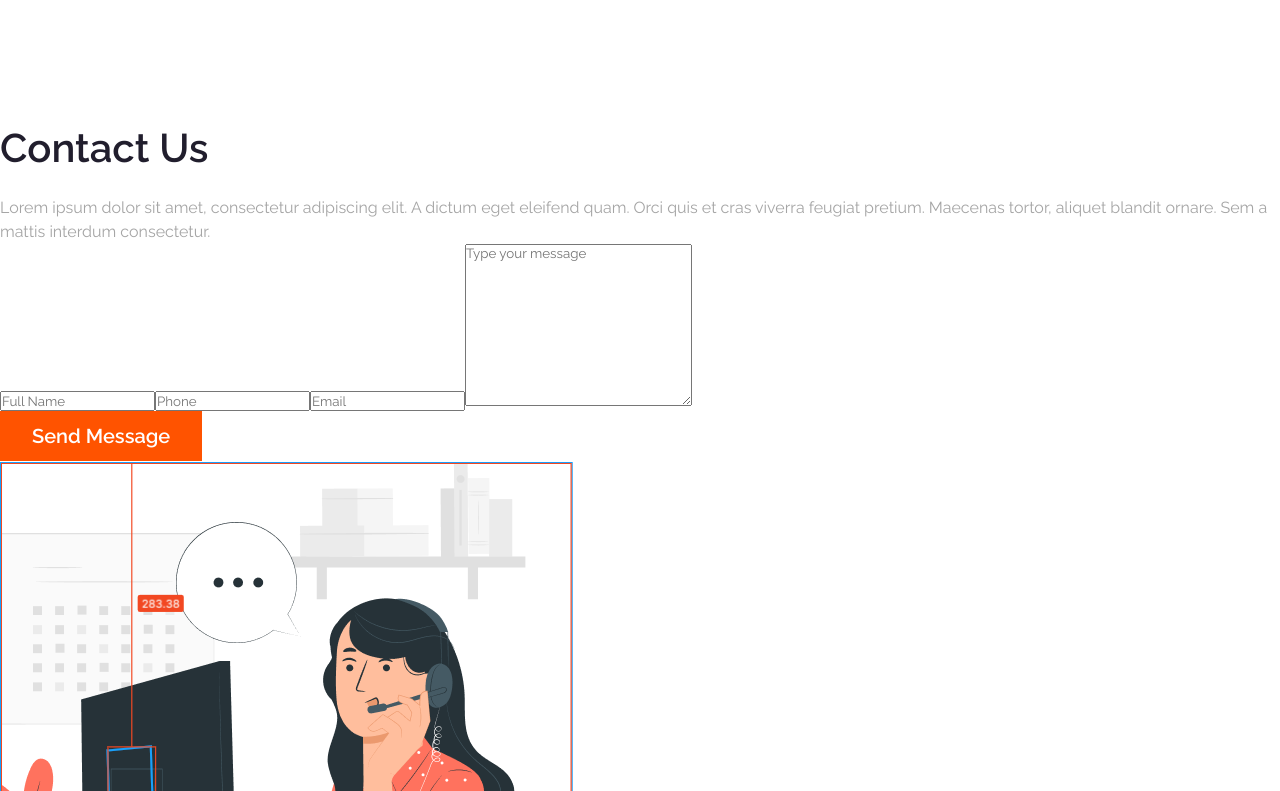
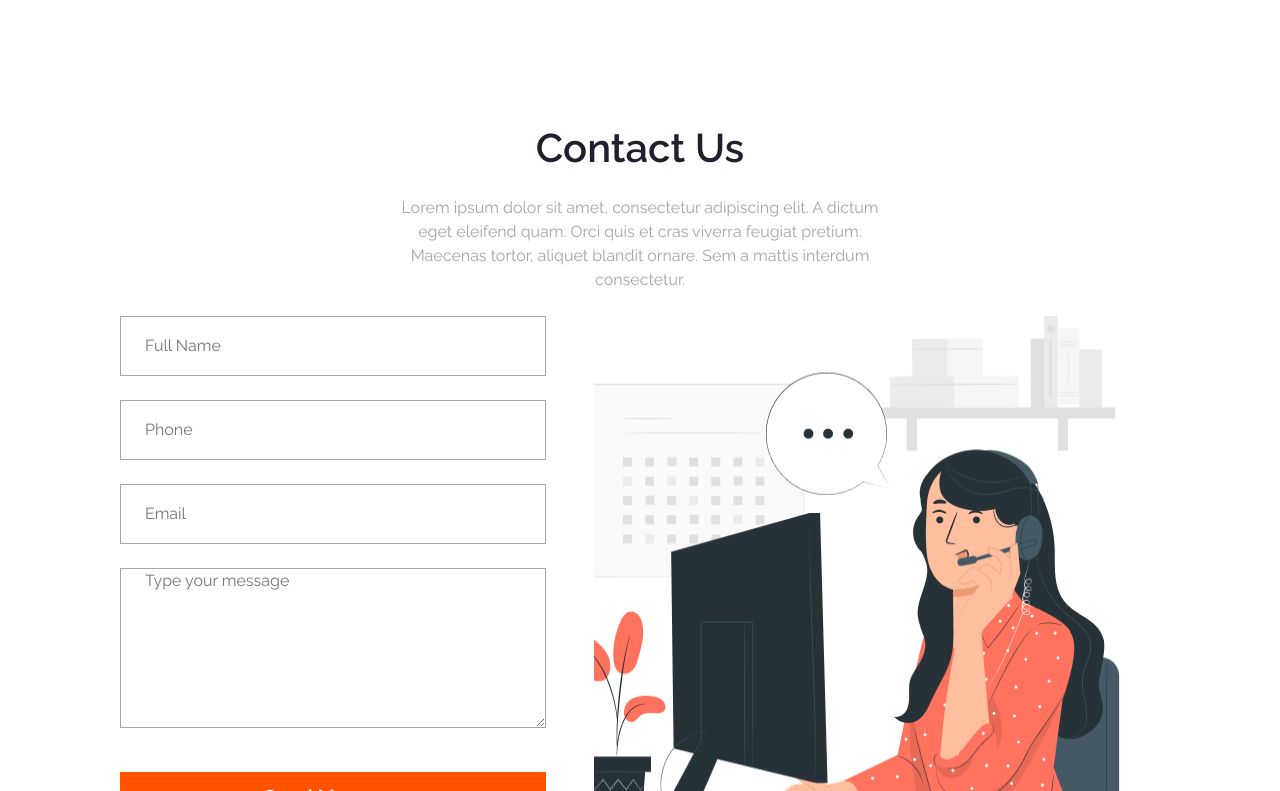
Before and after one commit to zelal-dev/holytemp-delete, a Next.js app: page / in a window 1280 px wide. Shown: the part 4749-5540 px from the top of the page. Built offline with nearby package versions, Linux system fonts and the light colour scheme.

Commit message:
contactus  section design

```diff
--- a/components/ContactUs/index.js
+++ b/components/ContactUs/index.js
@@ -1,28 +1,57 @@
+import styled from "@emotion/styled"
 import { Button, DescriptionText, SectionTitle } from "../shared"
-
+const Styles = {
+  Wrapper: styled.section`
+    margin: 120px;
+  `,
+  Flex: styled.div`
+    display: flex;
+    justify-content: center;
+    margin-bottom: 24px;
+  `,
+  Form: styled.form`
+    margin-right: 48px;
+    > input,
+    textarea {
+      width: 100%;
+      border: 0.5px solid #a5a5a5;
+      height: 60px;
+      margin-bottom: 24px;
+      font-size: 16px;
+      line-height: 24px;
+      color: #a5a5a5;
+      padding-left: 24px;
+    }
+    > textarea {
+      height: 160px;
+      margin-bottom: 40px;
+    }
+  `,
+}
 const ContactUs = () => {
   return (
-    <>
-      <SectionTitle>Contact Us </SectionTitle>
-      <DescriptionText>
+    <Styles.Wrapper>
+      <SectionTitle center>Contact Us </SectionTitle>
+      <Styles.Flex>
+        <DescriptionText center>
           Lorem ipsum dolor sit amet, consectetur adipiscing elit. A dictum eget
           eleifend quam. Orci quis et cras viverra feugiat pretium. Maecenas
           tortor, aliquet blandit ornare. Sem a mattis interdum consectetur.
         </DescriptionText>
-      <form>
+      </Styles.Flex>
+      <Styles.Flex>
+        <Styles.Form>
           <input type='text' placeholder='Full Name' />
           <input type='text' placeholder='Phone' />
           <input type='email' placeholder='Email' />
-        <textarea
-          name='message'
-          cols='30'
-          rows='10'
-          placeholder='Type your message'
-        ></textarea>
-      </form>
-      <Button variant='square'>Send Message</Button>
+          <textarea name='message' placeholder='Type your message'></textarea>
+          <Button variant='square' width='100%'>
+            Send Message
+          </Button>
+        </Styles.Form>
         <img src='/contact-us-illustration.PNG' alt='Contact Us' />
-    </>
+      </Styles.Flex>
+    </Styles.Wrapper>
   )
 }
 
--- a/components/shared/Button/index.js
+++ b/components/shared/Button/index.js
@@ -1,7 +1,11 @@
 import { StyledButton } from "./styles"
 
-const Button = ({ children, variant }) => {
-  return <StyledButton variant={variant}>{children}</StyledButton>
+const Button = ({ children, variant, width }) => {
+  return (
+    <StyledButton variant={variant} width={width}>
+      {children}
+    </StyledButton>
+  )
 }
 
 export default Button
--- a/components/shared/Button/styles.js
+++ b/components/shared/Button/styles.js
@@ -1,6 +1,8 @@
+import { css } from "@emotion/react"
 import styled from "@emotion/styled"
 
-const StyledButton = styled.button`
+const StyledButton = styled.button(
+  ({ width, variant }) => css`
     border: none;
     display: flex;
     justify-content: center;
@@ -8,11 +10,13 @@ const StyledButton = styled.button`
     padding: 10px 32px;
     height: 50px;
     background: #ff5300;
-  border-radius: ${({ variant }) => (variant === "square" ? "0px" : "30px")};
+    border-radius: ${variant === "square" ? "0px" : "30px"};
     font-weight: 600;
     font-size: 20px;
     color: #ffffff;
     font-family: Raleway;
     line-height: 30px;
+    width: ${width ? width : "auto"};
   `
+)
 export { StyledButton }
```
Also changed, not shown: public/contact-us-illustration.PNG. Lines whose indentation alone changed are shown as unchanged.
